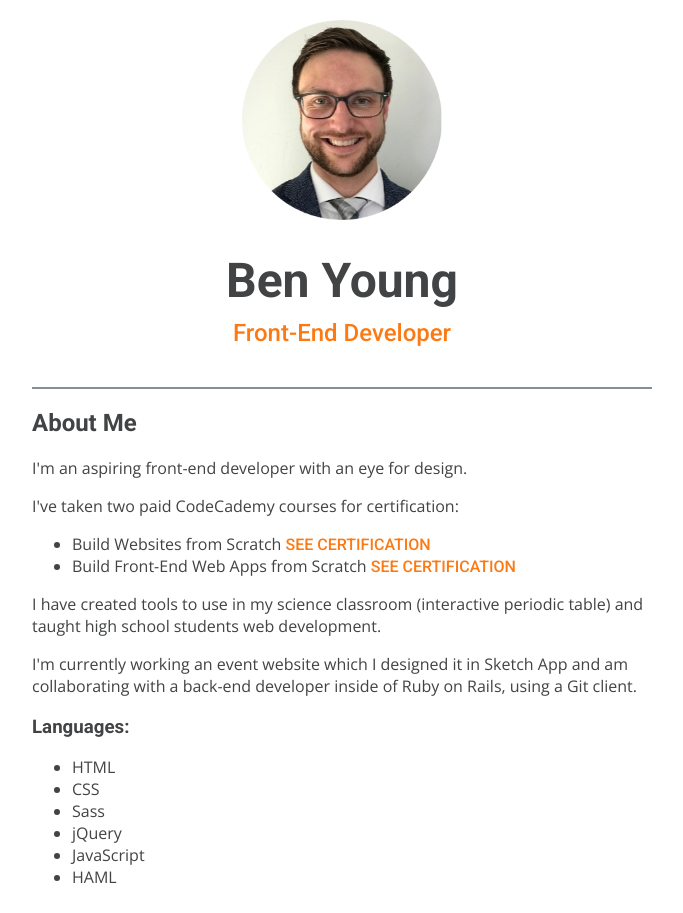
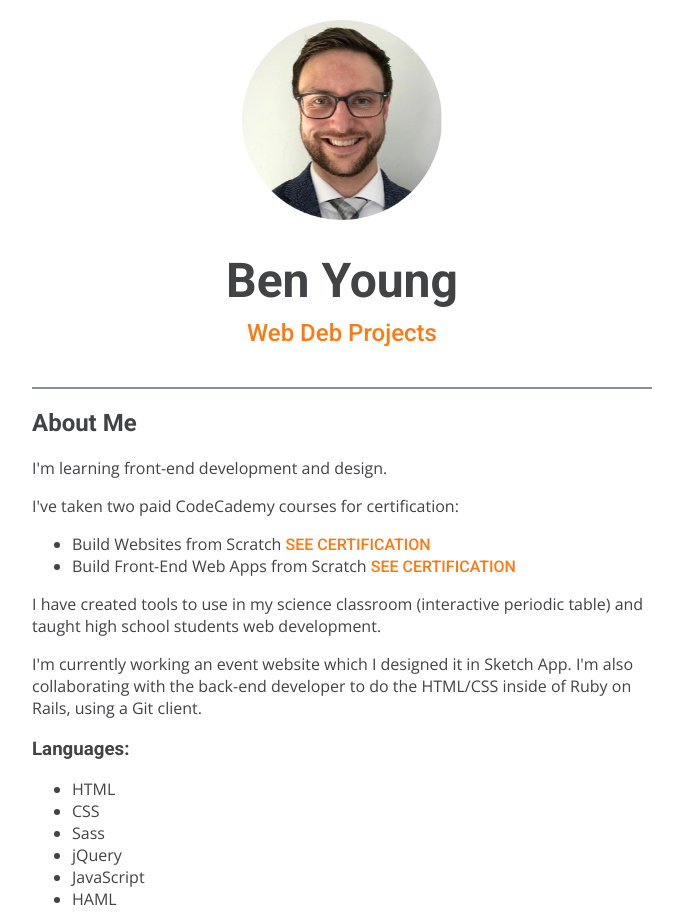
Before and after one commit to balexyoung/balexyoung.github.io, a plain HTML site: page index.html in a window 1280 px wide. Shown: the top 913 px of the page, without its empty margins (298-981 px from the left). Drawn offline with nearby package versions, Linux system fonts and the light colour scheme; a script that the page names is missing.

Commit message:
Update index.html

```diff
--- a/index.html
+++ b/index.html
@@ -12,7 +12,7 @@
       <div class="flex-col-center">
         <img src="resources/images/me.png" alt="Ben Young" class="profile-pic">
         <h1 class="page-head">Ben Young</h1>
-        <h2 class="page-subhead">Front-End Developer</h2>
+        <h2 class="page-subhead">Web Deb Projects</h2>
       </div>
     </header>
     <main>
@@ -20,7 +20,7 @@
       <!-- About me section -->
       <section>
         <h2>About Me</h2>
-        <p>I'm an aspiring front-end developer with an eye for design.</p>
+        <p>I'm learning front-end development and design.</p>
         <p>I've taken two paid CodeCademy courses for certification:</p>
         <ul>
           <li>Build Websites from Scratch <a href="https://www.credential.net/07833487-a023-4aea-a364-f7eba8113795" target="_blank">see certification</a></li>
@@ -28,7 +28,7 @@
         </ul>
 
         <p>I have created tools to use in my science classroom (interactive periodic table) and taught high school students web development.</p>
-        <p>I'm currently working an event website which I designed it in Sketch App and am collaborating with a back-end developer inside of Ruby on Rails, using a Git client.</p>
+        <p>I'm currently working an event website which I designed it in Sketch App. I'm also collaborating with the back-end developer to do the HTML/CSS inside of Ruby on Rails, using a Git client.</p>
 
         <h3>Languages:</h3>
         <ul>
```
